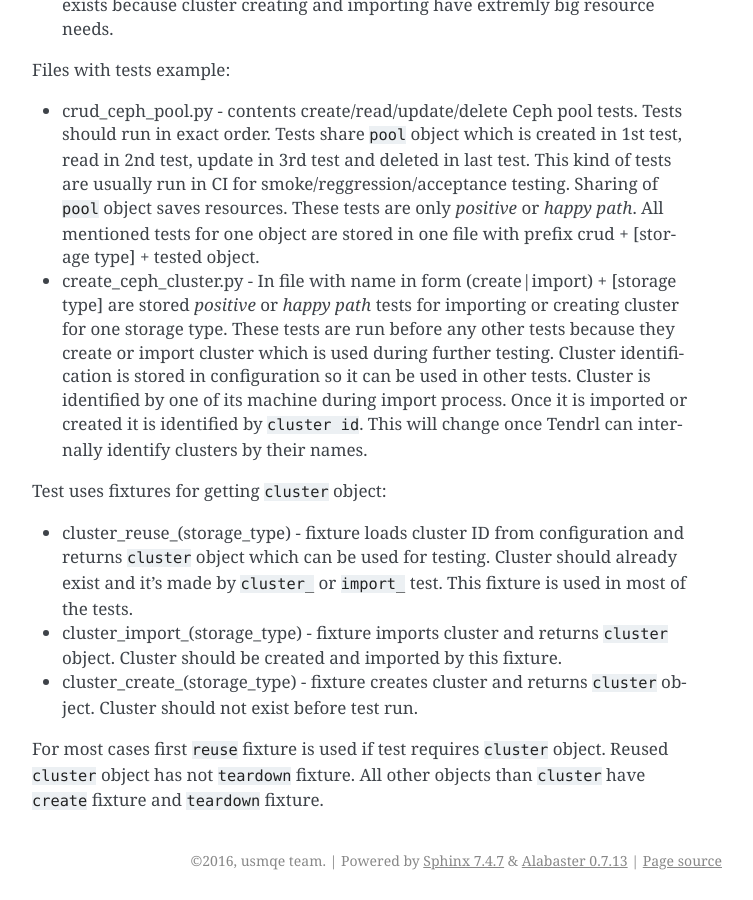
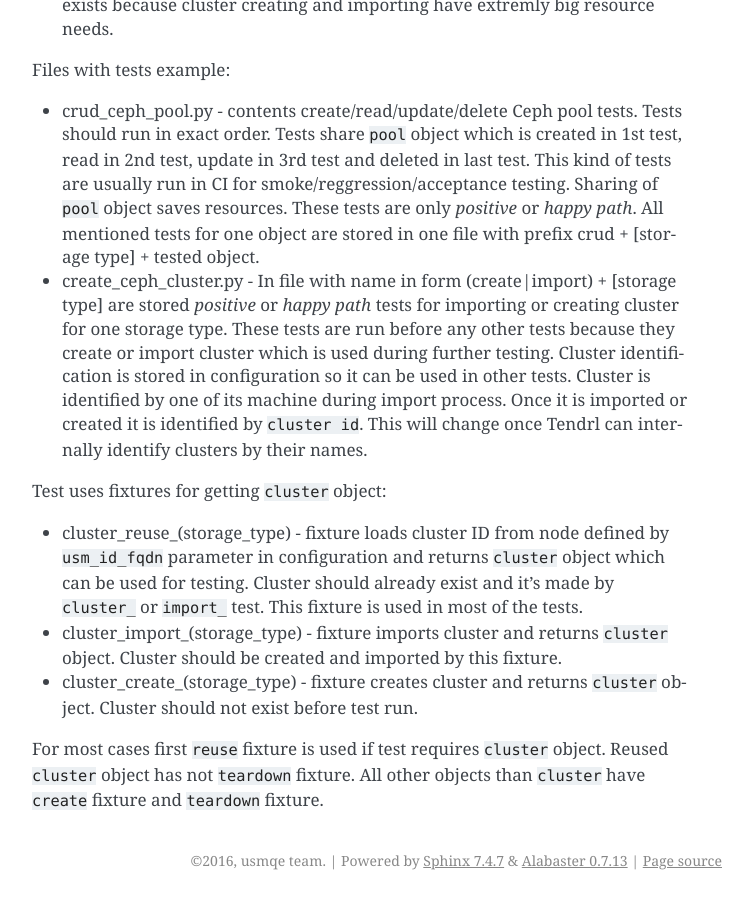
Before and after one commit to usmqe/usmqe-tests, a Sphinx documentation site: the page built from docs/test_development.rst, in a window 1280 px wide and 900 px high, scrolled down 1952 px. Shown: the whole window, without its empty margins (388-1141 px from the left). Built offline with Sphinx 7.4.7, drawn with Linux system fonts in a browser that asks for light colours.

Commit message:
add usm_id_fqdn mention into documentation

```diff
--- a/docs/test_configuration.rst
+++ b/docs/test_configuration.rst
@@ -89,7 +89,8 @@ Now, you need to:
   file.
 
 * Provide all mandatory options in *usm config file* initialized in a previous
-  step. This includes: ``username``, ``password``, ``web_url`` and ``api_url``.
+  step. This includes: ``username``, ``password``, ``web_url``, ``api_url`` and
+  ``id_fqdn``.
   The actual list depends on the test suite you are going to run (eg. api
   tests don't care about ``web_url`` while LDAP integration tests would need
   to know address of the LDAP server).
--- a/docs/test_development.rst
+++ b/docs/test_development.rst
@@ -121,10 +121,10 @@ Files with tests example:
 
 Test uses fixtures for getting ``cluster`` object:
 
-* cluster_reuse_(storage_type) - fixture loads cluster ID from configuration and
-  returns ``cluster`` object which can be used for testing. Cluster should already
-  exist and it's made by ``cluster_`` or ``import_`` test. This fixture is used
-  in most of the tests.
+* cluster_reuse_(storage_type) - fixture loads cluster ID from node defined by
+  ``usm_id_fqdn`` parameter in configuration and returns ``cluster`` object
+  which can be used for testing. Cluster should already exist and it's made by
+  ``cluster_`` or ``import_`` test. This fixture is used in most of the tests.
 
 * cluster_import_(storage_type) - fixture imports cluster and returns ``cluster``
   object. Cluster should be created and imported by this fixture.
```
